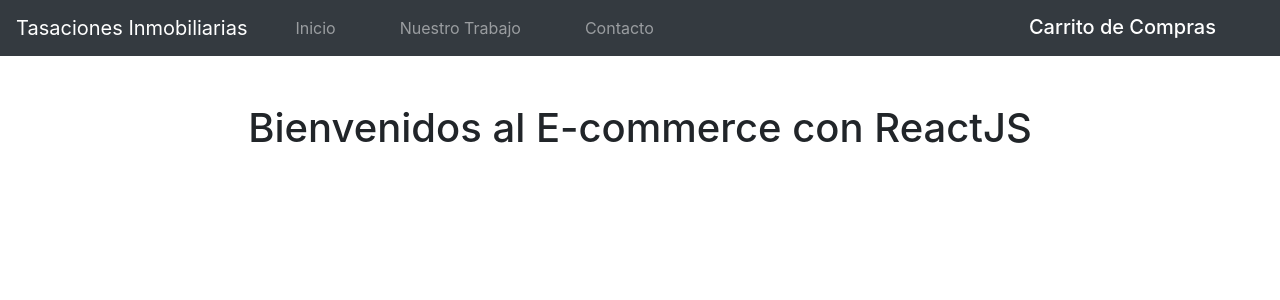
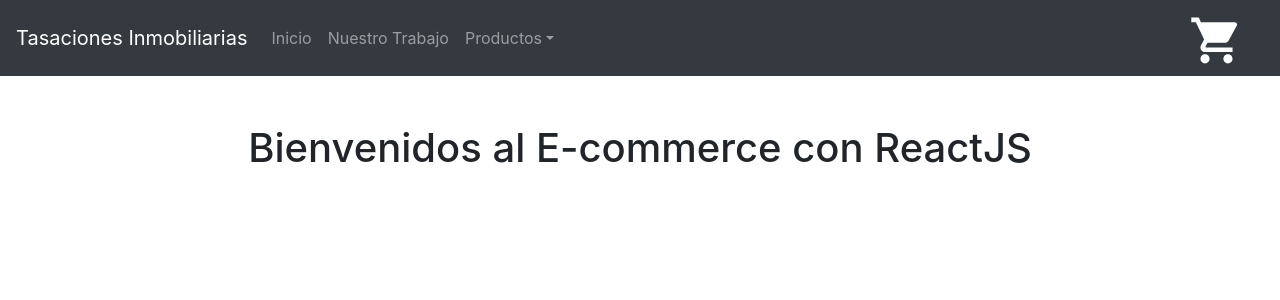
Before and after one commit to javierarancibia/proyecto-reactjs-coderhouse, a React (Create React App) app: page / in a window 1280 px wide. Shown: the top 300 px of the page. Built offline with nearby package versions, Linux system fonts and the light colour scheme.

Commit message:
Desafio 2 NavBar, CartWidget e ItemList

```diff
--- a/package.json
+++ b/package.json
@@ -6,6 +6,8 @@
     "@fortawesome/fontawesome-svg-core": "^1.2.35",
     "@fortawesome/free-solid-svg-icons": "^5.15.3",
     "@fortawesome/react-fontawesome": "^0.1.14",
+    "@material-ui/core": "^4.11.3",
+    "@material-ui/icons": "^4.11.2",
     "@testing-library/jest-dom": "^5.11.4",
     "@testing-library/react": "^11.1.0",
     "@testing-library/user-event": "^12.1.10",
--- a/public/index.html
+++ b/public/index.html
@@ -18,6 +18,7 @@
         crossorigin="anonymous"
     />
 
+    <link rel="stylesheet" href="https://fonts.googleapis.com/icon?family=Material+Icons" />
     <link href="https://maxcdn.bootstrapcdn.com/font-awesome/4.7.0/css/font-awesome.min.css" rel="stylesheet" />
     <!--
       manifest.json provides metadata used when your web app is installed on a
--- a/src/components/CartWidget/CartWidget.js
+++ b/src/components/CartWidget/CartWidget.js
@@ -1,18 +1,20 @@
 import React from 'react'
-
+import ShoppingCart from '@material-ui/icons/ShoppingCart';
+import ThreeDRotation from '@material-ui/icons/ThreeDRotation';
 
 
 const CartWidget = () => {
     const CartStyle = {
         color:'white',
-        fontSize:20,
-        marginTop: 5
+        fontSize: 55,
+        marginTop: 5,
+        marginRight: 20
 
     }
 
     return (
         <div>
-            <h2 style= {CartStyle} className="mr-5">Carrito de Compras</h2>
+            <ShoppingCart style={CartStyle}/>
         </div>
     )
 }
--- a/src/components/NavBar/NavBar.js
+++ b/src/components/NavBar/NavBar.js
@@ -1,20 +1,27 @@
 import React from 'react'
 import CartWidget from '../CartWidget/CartWidget';
-import { Navbar, Nav, Form, FormControl, Button } from 'react-bootstrap';
+import { Navbar, Nav, NavDropdown } from 'react-bootstrap';
 
 const NavBar = () => {
     return (
 
-        <Navbar bg="dark" variant="dark">
+        <Navbar bg="dark" expand="lg" variant="dark">
             <Navbar.Brand href="#home">Tasaciones Inmobiliarias</Navbar.Brand>
-            <Nav className="mr-auto">
-                <Nav.Link href="#home" className="mx-4">Inicio</Nav.Link>
-                <Nav.Link href="#features" className="mx-4">Nuestro Trabajo</Nav.Link>
-                <Nav.Link href="#pricing" className="mx-4">Contacto</Nav.Link>
-            </Nav>
-            <Form inline>
-                <CartWidget />
-            </Form>
+            <Navbar.Toggle aria-controls="basic-navbar-nav" />
+            <Navbar.Collapse id="basic-navbar-nav">
+                <Nav className="mr-auto">
+                    <Nav.Link href="#home">Inicio</Nav.Link>
+                    <Nav.Link href="#link">Nuestro Trabajo</Nav.Link>
+                    <NavDropdown title="Productos" id="basic-nav-dropdown">
+                        <NavDropdown.Item href="#action/3.1">Casas</NavDropdown.Item>
+                        <NavDropdown.Item href="#action/3.2">Apartamentos</NavDropdown.Item>
+                        <NavDropdown.Item href="#action/3.3">Terrenos</NavDropdown.Item>
+                        <NavDropdown.Divider />
+                        <NavDropdown.Item href="#action/3.4">Separated link</NavDropdown.Item>
+                    </NavDropdown>
+                </Nav>
+            </Navbar.Collapse>
+            <CartWidget />
         </Navbar>
     )
 }
```
Also changed, not shown: 1 other file (tests, documents, lock files or other folders).
